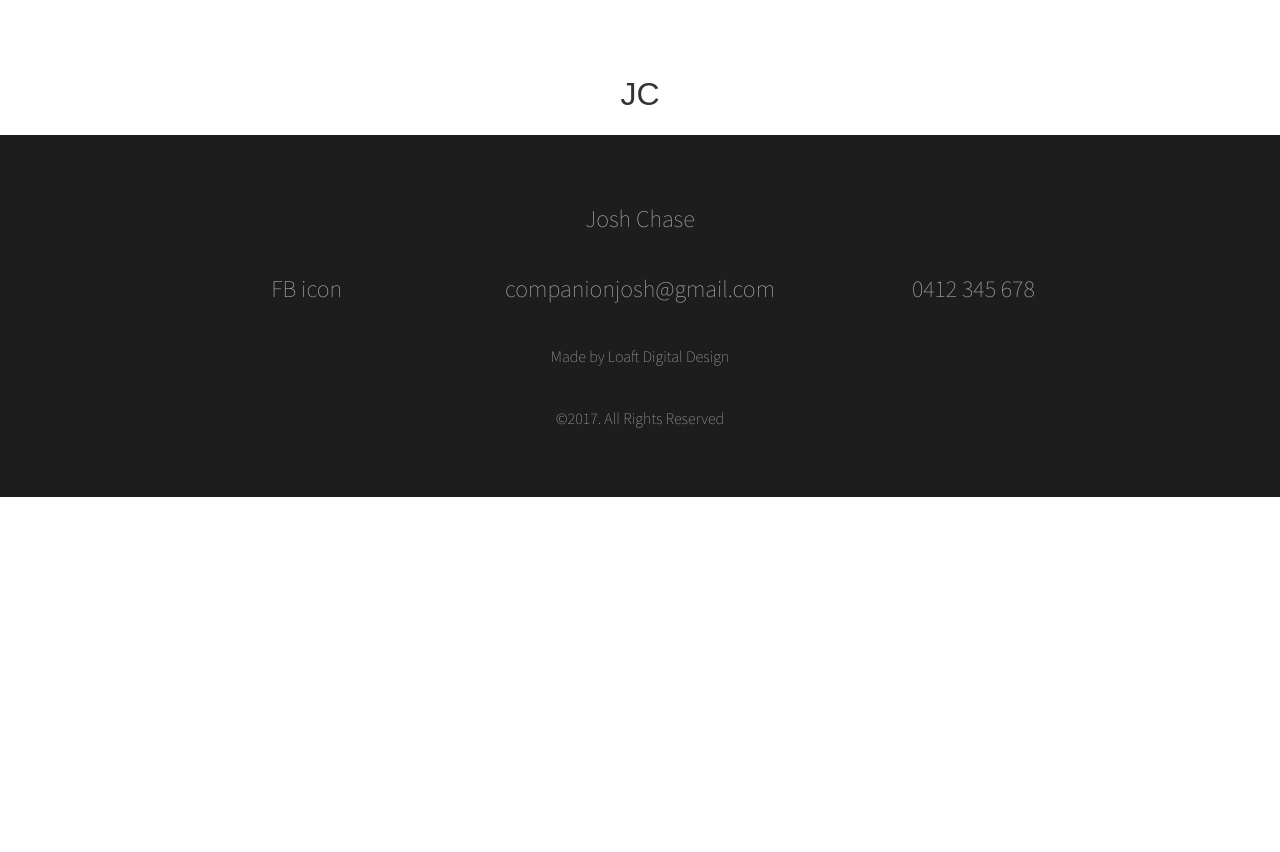
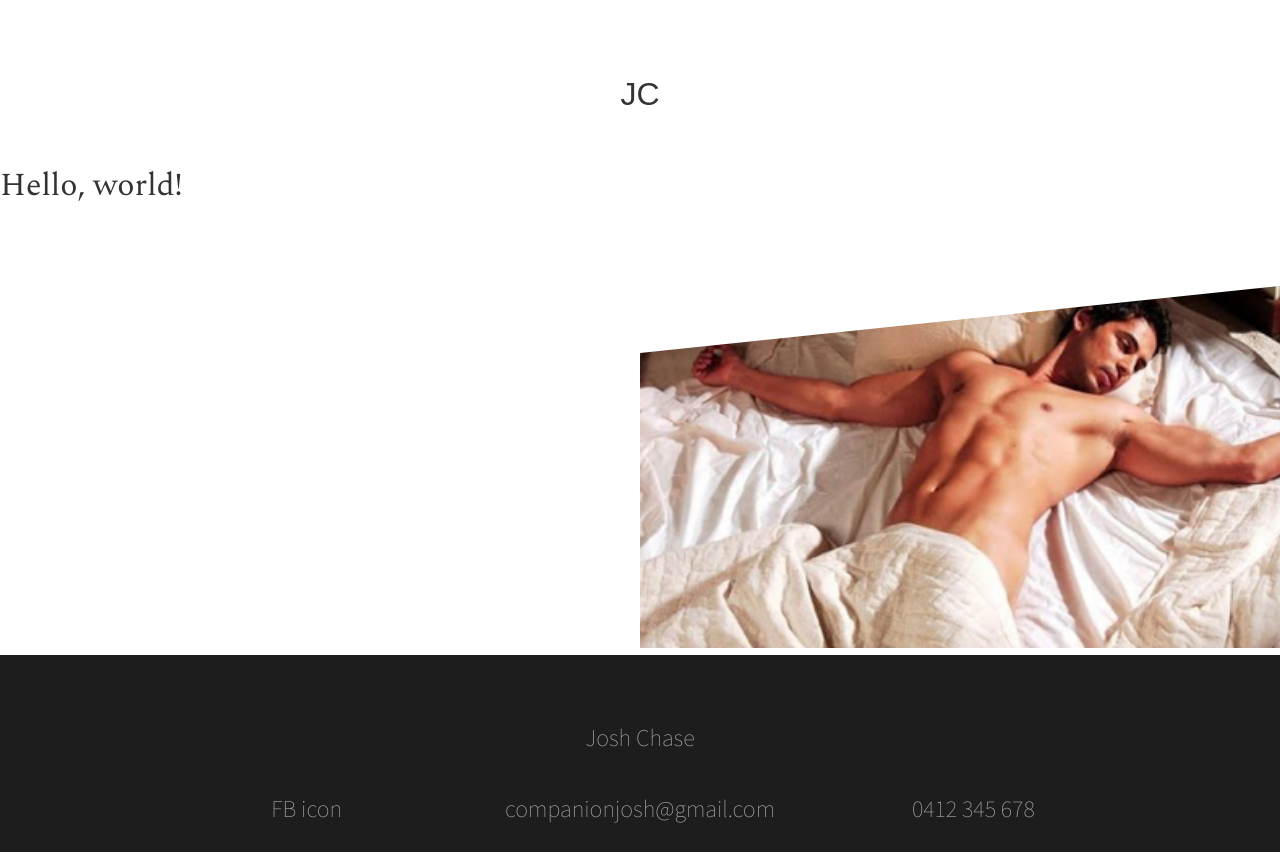
Before and after one commit to karlcode/PerthEscort, a React (Create React App) app: page / in a window 1280 px wide. Shown: the part 1240-2092 px from the top of the page. Before the commit the page ends 1737 px from the top, so only its background shows below. Built offline with nearby package versions, Linux system fonts and the light colour scheme; a web font is replaced by a local one.

Commit message:
triangle image

```diff
--- a/src/pages/HomePage.js
+++ b/src/pages/HomePage.js
@@ -1,5 +1,7 @@
 import React, { Component } from 'react';
 import { Grid, Row, Col } from 'react-flexbox-grid';
+import joshBed from './images/josh-bed.jpg';
+
 export default class Home extends Component {
 render() {
   return (
@@ -17,7 +19,8 @@ render() {
         <h2>Thank you for making your way to my site. As our society has evolved into a more egalitarian and a less judgemental one women have been afforded opportunities to explore dimensions that heretofore had been generally open only to men. It has become far more acceptable for a woman to wish to spend time with a quality gentleman without the complications of a commitment or a relationship. If you are such a woman then I encourage you to peruse this site.</h2>
         <h2>My name is Josh Chase, and I am a professional companion. I am the perfect solution to your dilemma.</h2><h2>Welcome to my website - please have a look around and get to know me better, and if you feel we would be compatible, I would be delighted to hear from you.</h2>
       </section>
-      <Grid fluid>
+
+            <Grid fluid>
         <Row>
             <Col xs={12}>
             <Row center="xs" around="xs">
@@ -29,6 +32,26 @@ render() {
             </Col>
         </Row>
         </Grid>
+
+      <section id="home-welcome">
+        <Grid fluid>
+        <Row>
+          <Col xs={6} md={6} id="home-welcome-left">
+            <h1>Hello, world!</h1>
+          </Col>
+          <Col xs={6} md={6} id="home-welcome-right">
+            <div id="home-welcome-right-tri">
+            </div>
+
+            <img src={joshBed} />
+          </Col>
+        </Row>
+      </Grid>
+
+      </section>
+
+
+
     </div>
     );
   }
--- a/src/styles/main.css
+++ b/src/styles/main.css
@@ -92,6 +92,33 @@ body, html {
   50% {
     opacity: 0.1; } }
 
+#home-welcome .container-fluid {
+  padding: 0;
+  margin: 0; }
+
+#home-welcome-right {
+  padding: 0; }
+  #home-welcome-right img {
+    width: 100%; }
+
+#home-welcome-right-tri {
+  width: 100%;
+  position: relative;
+  height: 150px;
+  background: white; }
+  #home-welcome-right-tri:after {
+    position: absolute;
+    height: 150px;
+    width: 100%;
+    content: '';
+    background: inherit;
+    top: 0;
+    right: 0;
+    bottom: 0;
+    left: 0;
+    transform-origin: top right;
+    transform: skewY(-6deg); }
+
 body {
   padding-top: 53px; }
 
--- a/src/styles/pages/_HomePage.scss
+++ b/src/styles/pages/_HomePage.scss
@@ -41,3 +41,44 @@
     opacity: 0.1;
   }
 }
+
+#home-welcome {
+  .container-fluid {
+    padding: 0;
+    margin: 0;
+  }
+}
+
+#home-welcome-left{
+  //background-color: red;
+}
+
+#home-welcome-right{
+  padding: 0;
+  img {
+    width: 100%;
+  }
+
+
+}
+
+#home-welcome-right-tri {
+  width: 100%;
+  position: relative;
+  height: 150px;
+  background: white;
+
+  &:after {
+    position: absolute;
+    height: 150px;
+    width: 100%;
+    content: '';
+    background: inherit;
+    top: 0;
+    right: 0;
+    bottom: 0;
+    left: 0;
+    transform-origin: top right;
+    transform: skewY(-6deg);
+  }
+}
```
Also changed, not shown: src/pages/images/josh-bed.jpg (added), src/pages/images/joshyboys-images/thumbnail-maps-.jpg (added).
